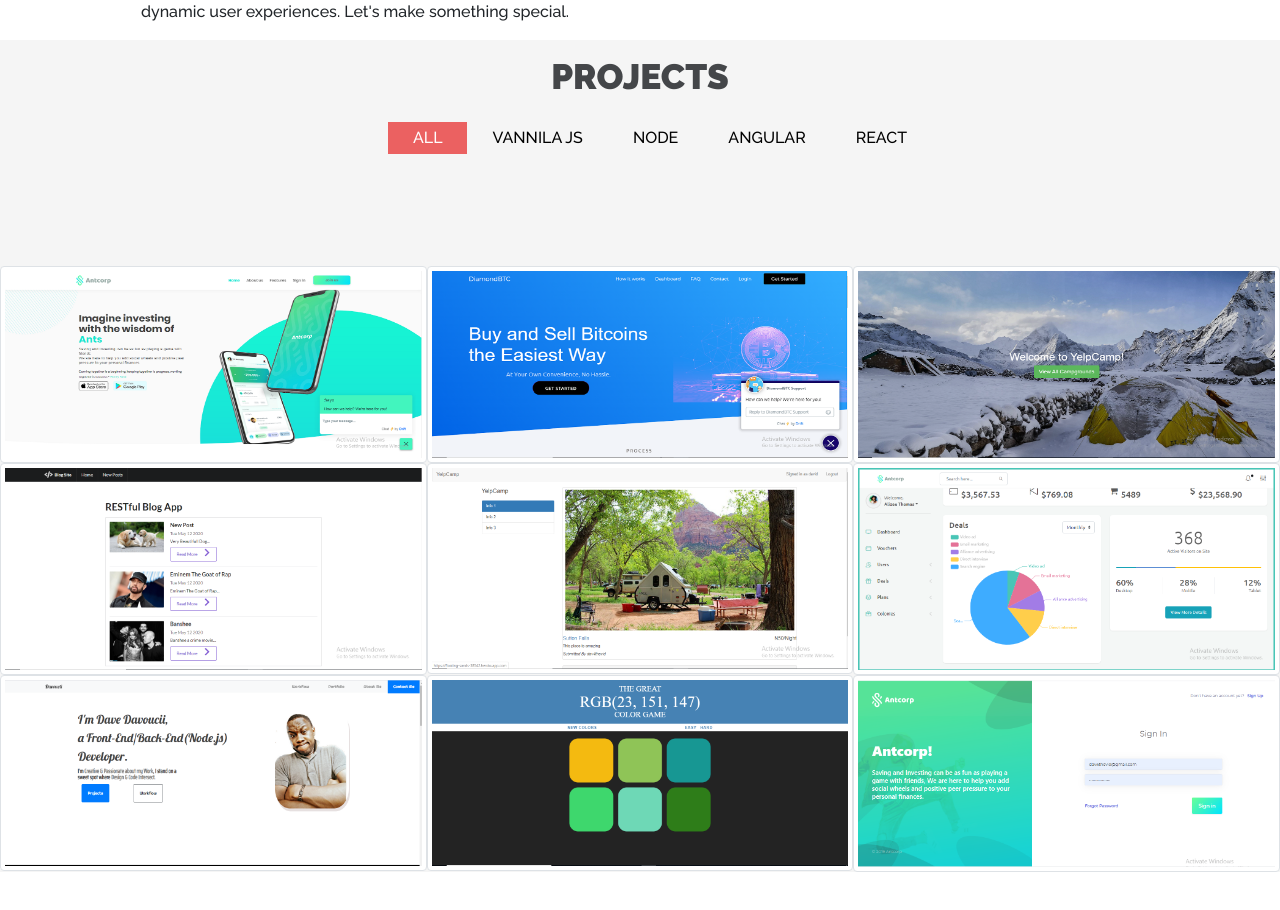
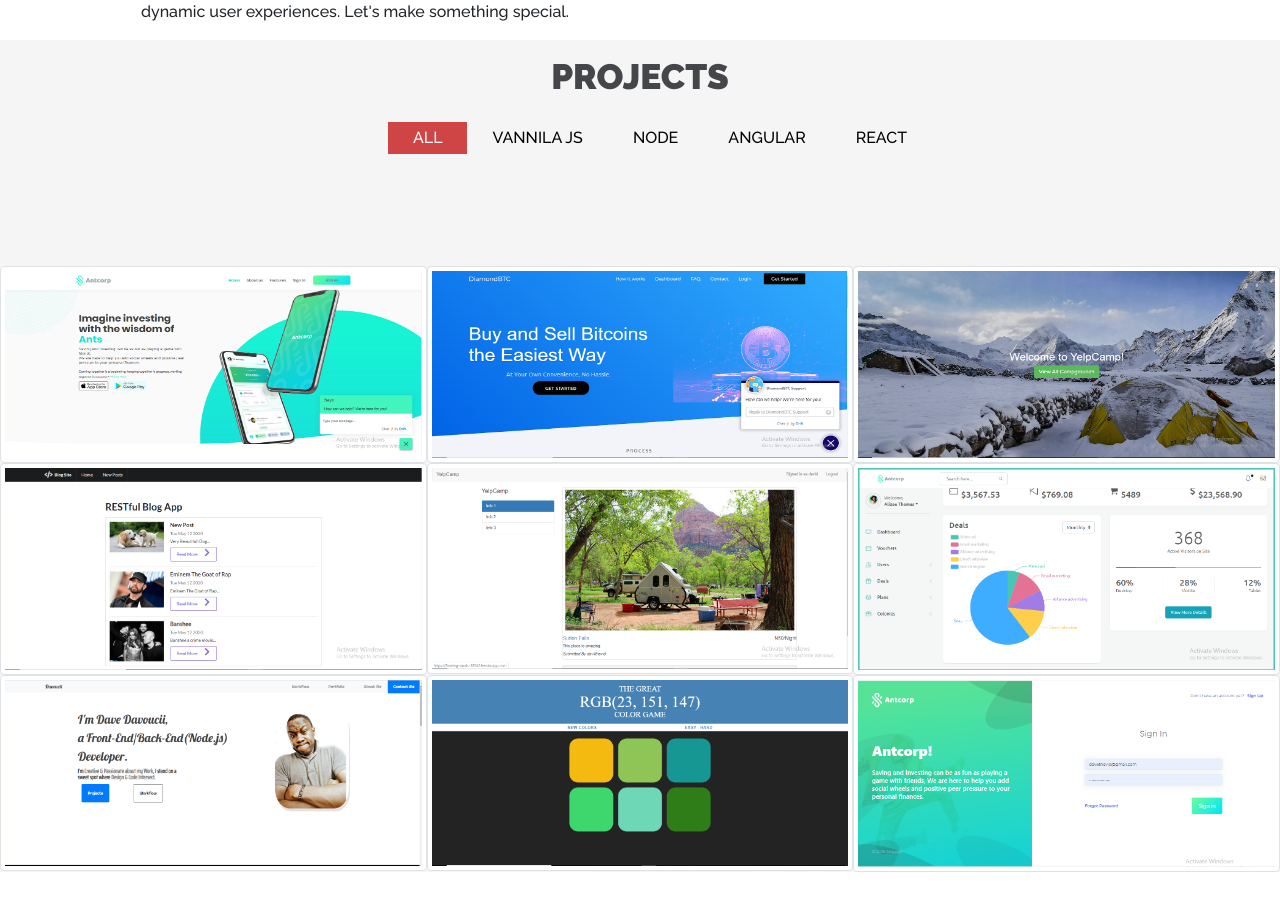
Before and after one commit to dav4thevid/angular-port-folio, an Angular app: page / in a window 1280 px wide. Shown: the part 1640-2550 px from the top of the page. Built offline with nearby package versions, Linux system fonts and the light colour scheme.

Commit message:
enhan:made changes to navbar/project headers added transition

```diff
--- a/src/app/about/about.component.scss
+++ b/src/app/about/about.component.scss
@@ -21,9 +21,9 @@ ul li a {
 }
 
 ul li a.active {
-  background-color: rgb(235, 97, 97);
+  background-color: rgb(207, 69, 69);
   color: #ffff;
-  // transition: left 0.9s ease-in-out;
+  transition: background-color 0.7s ;
 }
 
 .icons {
--- a/src/app/home-page/home-page.component.scss
+++ b/src/app/home-page/home-page.component.scss
@@ -9,13 +9,15 @@
 }
 .navbar{
   background-color: transparent !important;
+  transition: background-color 0.7s ease-in-out;
 }
 // .navbar3 {
 //   background: none!important;
 // }
 
 .navbar2 {
-  background: #464646 !important;
+  background-color: #464646 !important;
+  transition: background-color 0.7s ease-in-out;
   // background: none;
 }
 
```
